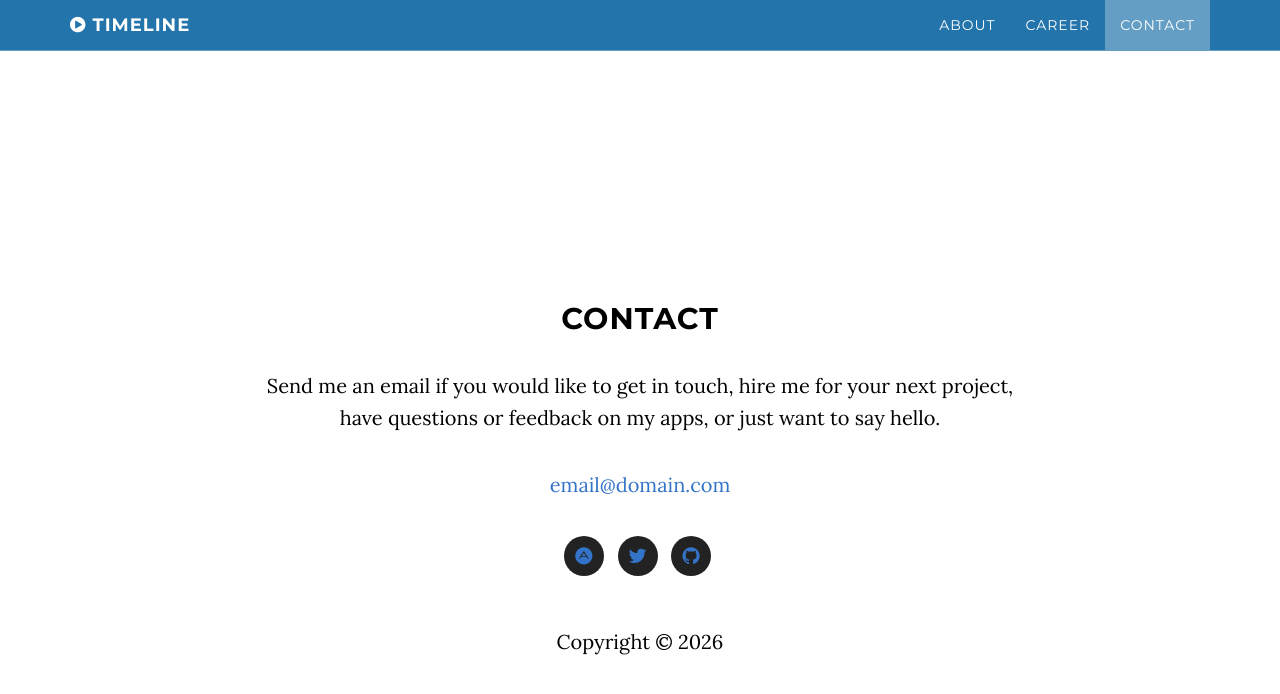
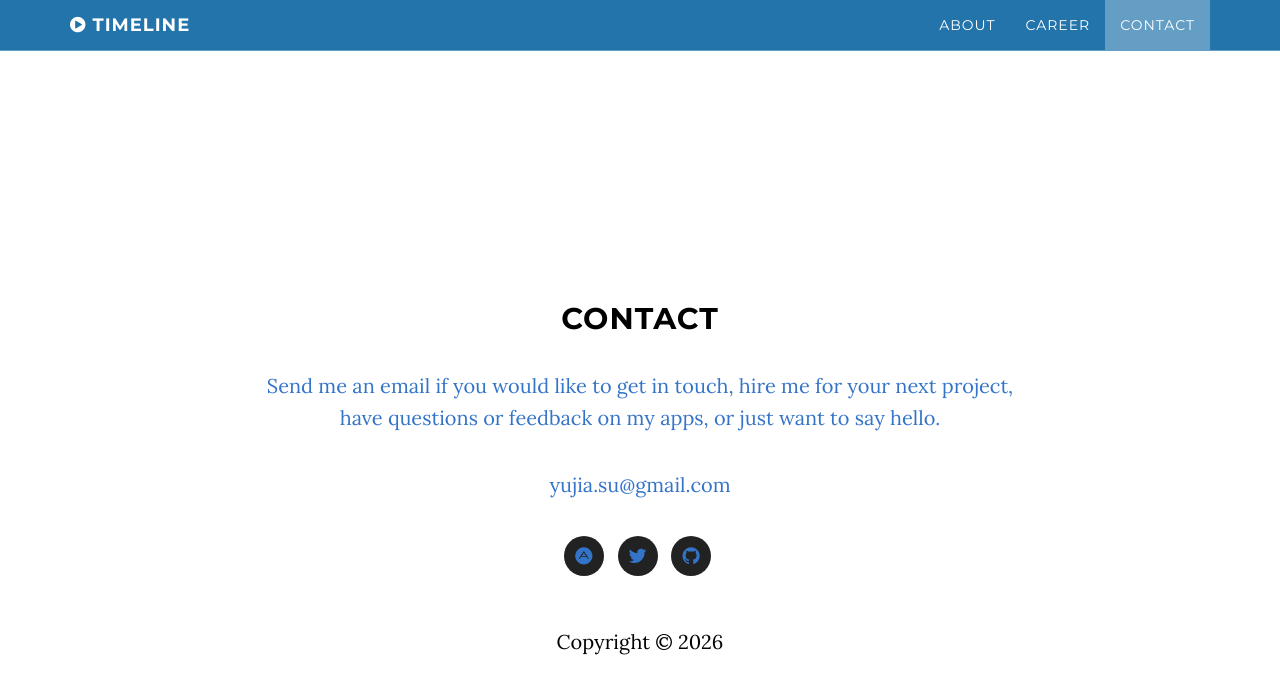
Before and after one commit to SavidDu/kirby_dev, a Jekyll site: the page built from index.html, in a window 1280 px wide and 900 px high, scrolled down 3016 px. Shown: the top 694 px of the window. Built offline with Jekyll 4.4.1, drawn with Linux system fonts in a browser that asks for light colours.

Commit message:
Update contact.html

```diff
--- a/contact.html
+++ b/contact.html
@@ -2,7 +2,8 @@
 layout: null
 section-type: contact
 title: Contact
-email: email@domain.com
+email: yujia.su@gmail.com
+phone: 0413 890 552
 
 # Social networks usernames (many more available: google-plus, flickr, dribbble, pinterest, instagram, tumblr, linkedin, etc.)
 social:
@@ -15,4 +16,4 @@ social:
 ---
 ## Contact
 
-Send me an email if you would like to get in touch, hire me for your next project, have questions or feedback on my apps, or just want to say hello.
+[Send me an email if you would like to get in touch, hire me for your next project, have questions or feedback on my apps, or just want to say hello.](https://www.google.com/)
```
